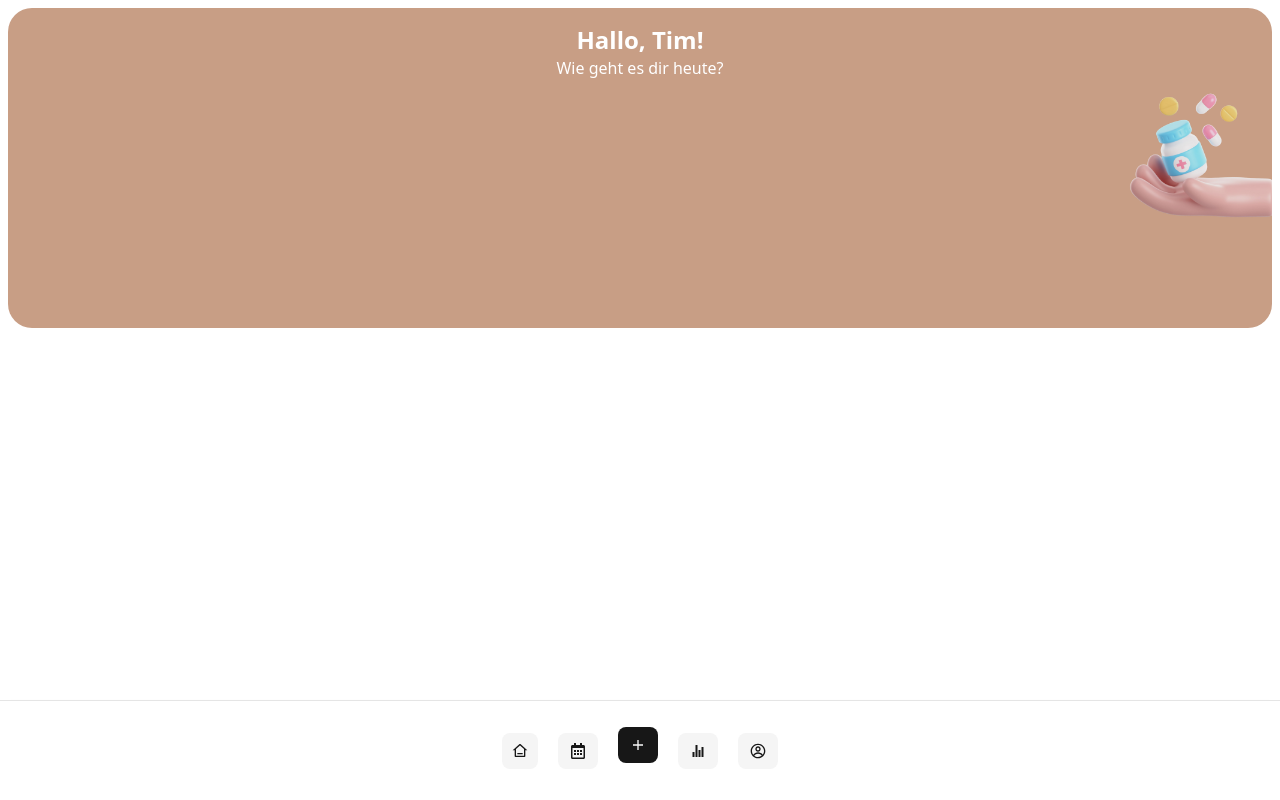
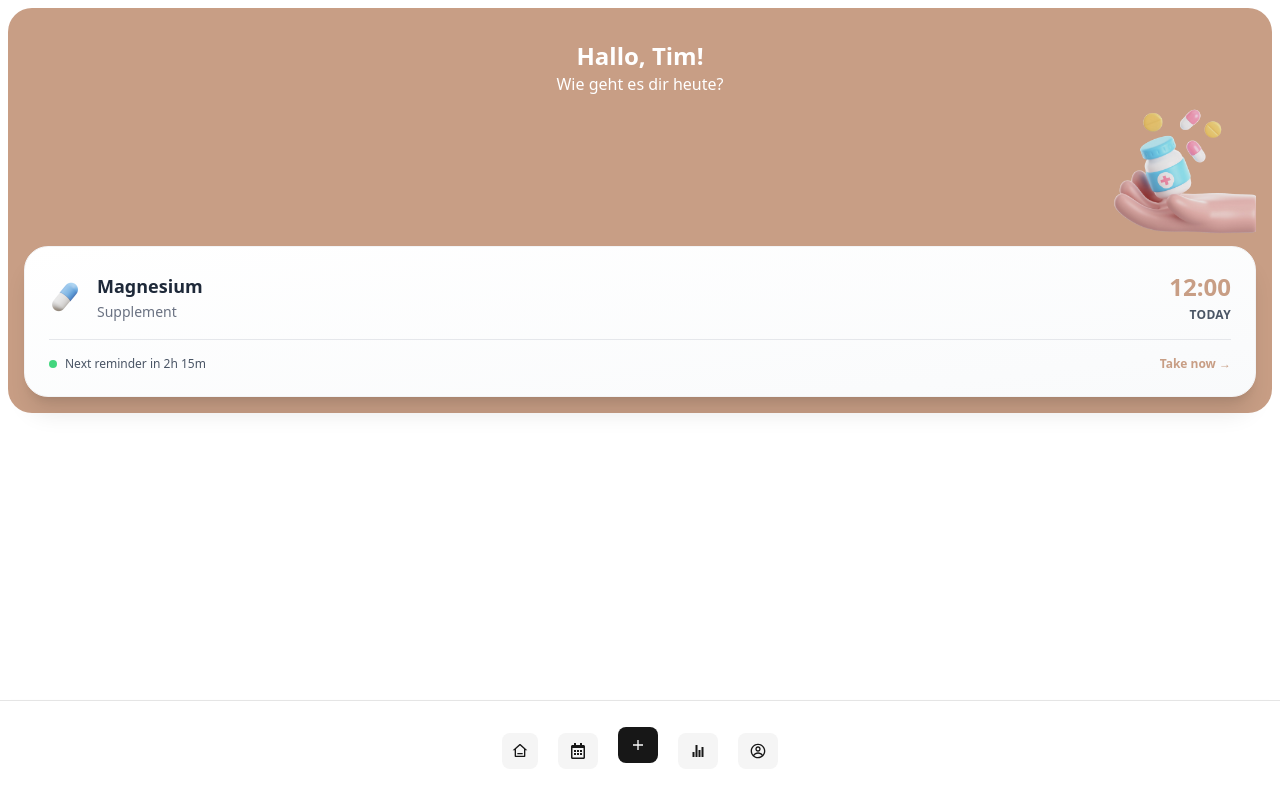
Before and after one commit to sempex/reminder, a Next.js app: page / in a window 1280 px wide. Built offline with nearby package versions, Linux system fonts and the light colour scheme.

Commit message:
chore: polished start page

```diff
--- a/app/components/NextReminder.tsx
+++ b/app/components/NextReminder.tsx
@@ -2,12 +2,29 @@ import Image from "next/image"
 export default function NextReminder() {
 
   return (
-    <div className="bg-white rounded-3xl px-30 py-2 m-2 gap-4 text-black">
-      <div>
-        <Image src="/capsule.png" alt="capsule image" width={30} height={30} />
-        <p className="">Magnesium</p>
+    <div className="bg-gradient-to-br from-white to-gray-50 rounded-3xl p-6 shadow-xl border border-gray-100 hover:shadow-2xl transition-all duration-300">
+      <div className="flex items-center justify-between">
+        <div className="flex items-center gap-4">
+          <Image src="/capsule.png" alt="capsule image" width={32} height={32} />
+          <div>
+            <p className="font-bold text-lg text-gray-800">Magnesium</p>
+            <p className="text-sm text-gray-500 mt-0.5">Supplement</p>
+          </div>
+        </div>
+        <div className="text-right">
+          <p className="text-2xl font-bold text-[#C89E85]">12:00</p>
+          <p className="text-xs font-semibold text-gray-600 uppercase tracking-wide mt-1">Today</p>
+        </div>
       </div>
-      <p>at 12:00 today</p>
+      <div className="mt-4 pt-4 border-t border-gray-200 flex items-center justify-between">
+        <div className="flex items-center gap-2">
+          <div className="w-2 h-2 bg-green-500 rounded-full animate-pulse"></div>
+          <p className="text-xs text-gray-600">Next reminder in 2h 15m</p>
+        </div>
+        <button className="text-xs font-semibold text-[#C89E85] hover:text-[#B88E75] transition-colors">
+          Take now →
+        </button>
+      </div>
     </div>
   )
 }
--- a/app/page.tsx
+++ b/app/page.tsx
@@ -2,7 +2,7 @@ import Image from "next/image";
 import NextReminder from "./components/NextReminder";
 export default function Home() {
   return (
-    <div className="bg-[#C89E85] rounded-3xl text-white m-2 h-80">
+    <div className="bg-[#C89E85] rounded-3xl text-white m-2 p-4">
       <div className="flex flex-col items-center justify-center">
         <p className="font-semibold text-2xl mt-4">Hallo, Tim!</p>
         <p>Wie geht es dir heute?</p>
@@ -10,6 +10,7 @@ export default function Home() {
       <div className="flex justify-end">
         <Image src="/medicinehand.png" alt="capsule image" width={150} height={150} className="transform scale-x-[-1]" />
       </div>
+      <NextReminder />
     </div>
   )
 }
```
